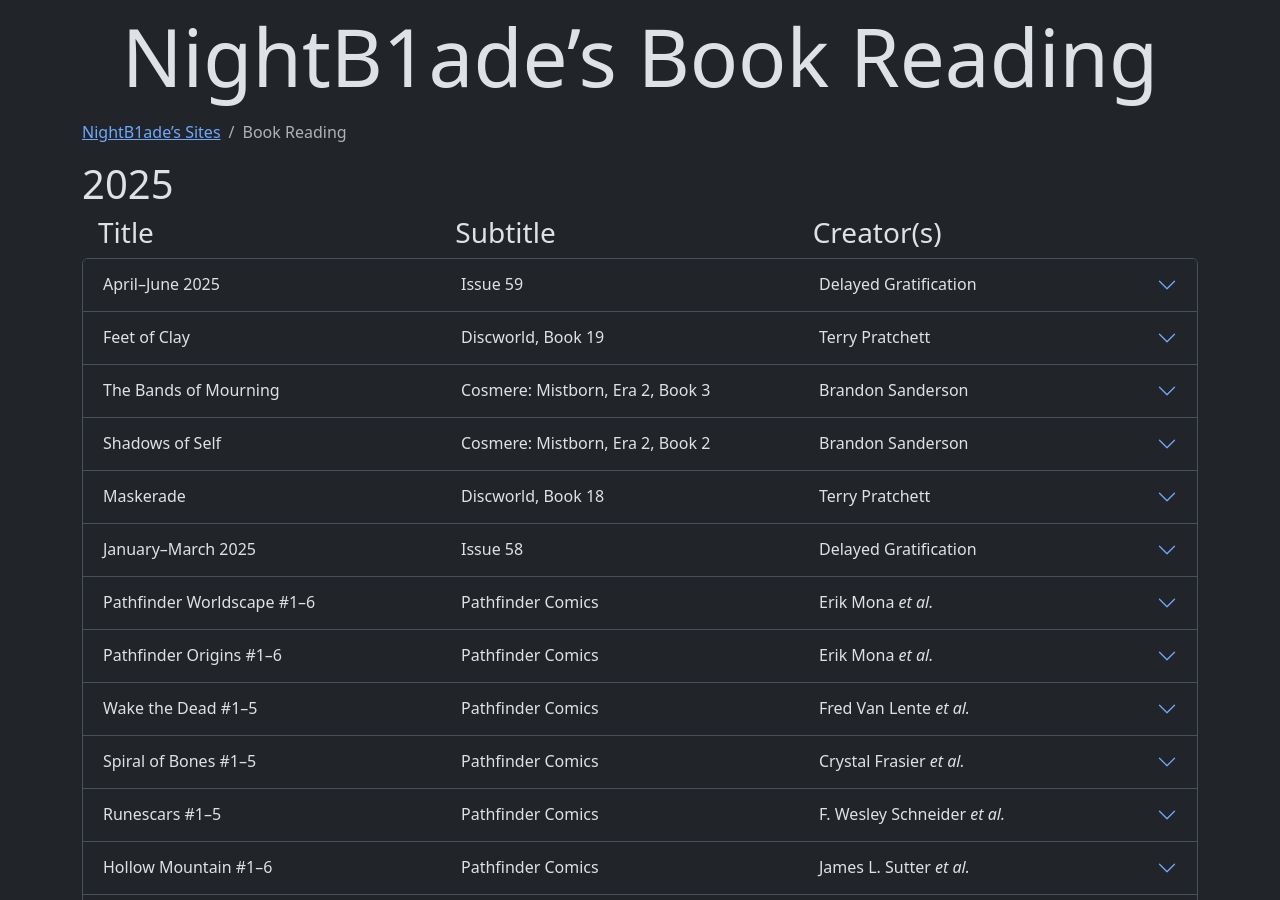
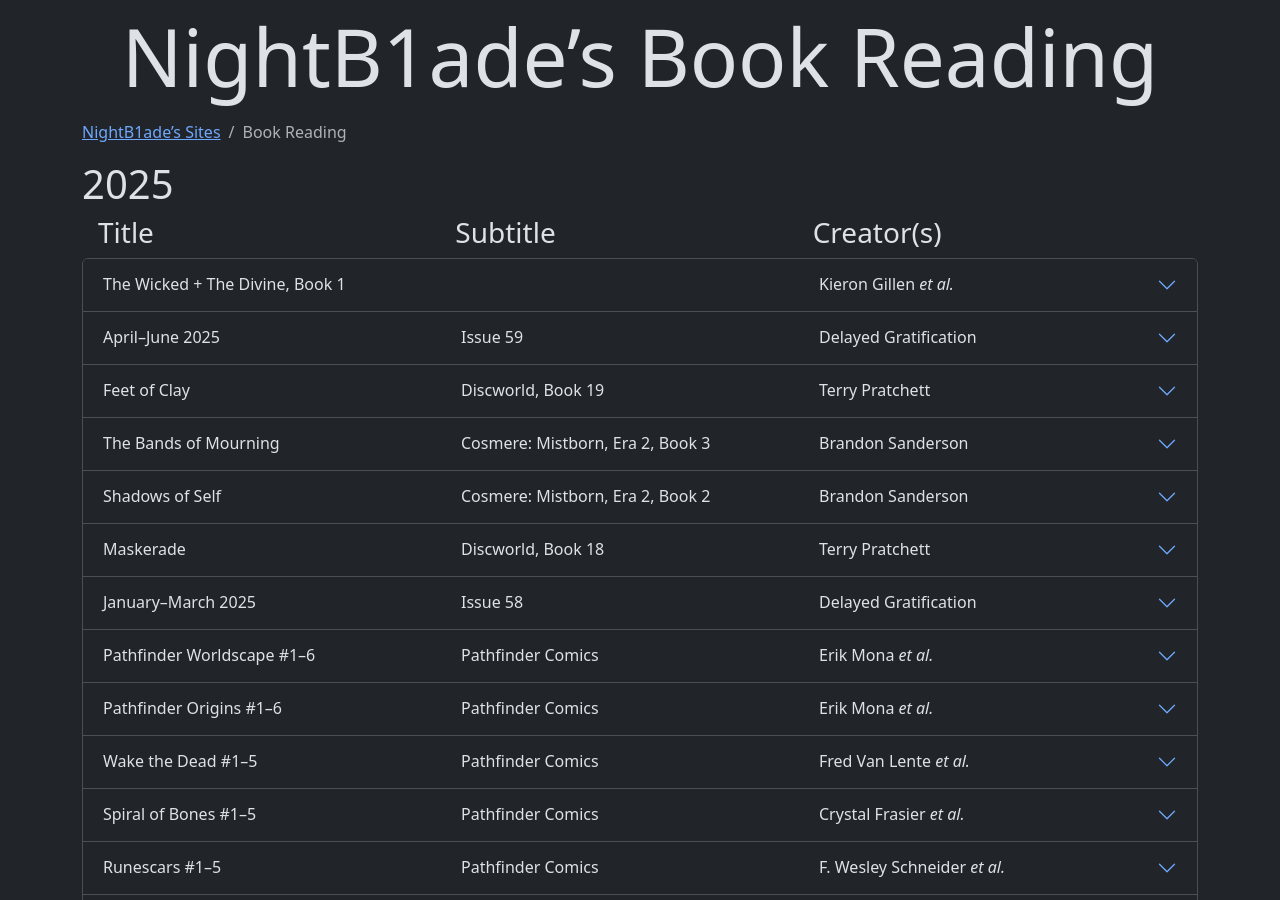
Before and after one commit to NightB1ade/BookReading, a Jekyll site: the page built from index.html, in a window 1280 px wide and 900 px high. Built offline with Jekyll 4.4.1, drawn with Linux system fonts in a browser that asks for light colours.

Commit message:
The Wicked + The Divine, Book 1: Add

```diff
--- a/_data/ReadingList.json
+++ b/_data/ReadingList.json
@@ -2823,4 +2823,24 @@
 			}
 		]
 	}
+	, {
+		"title": "The Wicked + The Divine, Book 1"
+		, "creators": [
+			"Kieron Gillen"
+			, "Jamie McKelvie"
+			, "Clayton Cowles"
+			, "Matt Wilson"
+		]
+		, "numPages": 400
+		, "notes": []
+		, "isbns": [{
+			"isbn": "9781632157287"
+			, "description": "eBook"
+		}]
+		, "progress": [{
+				"date": "2025-10-23"
+				, "page": 400
+			}
+		]
+	}
 ]
```
